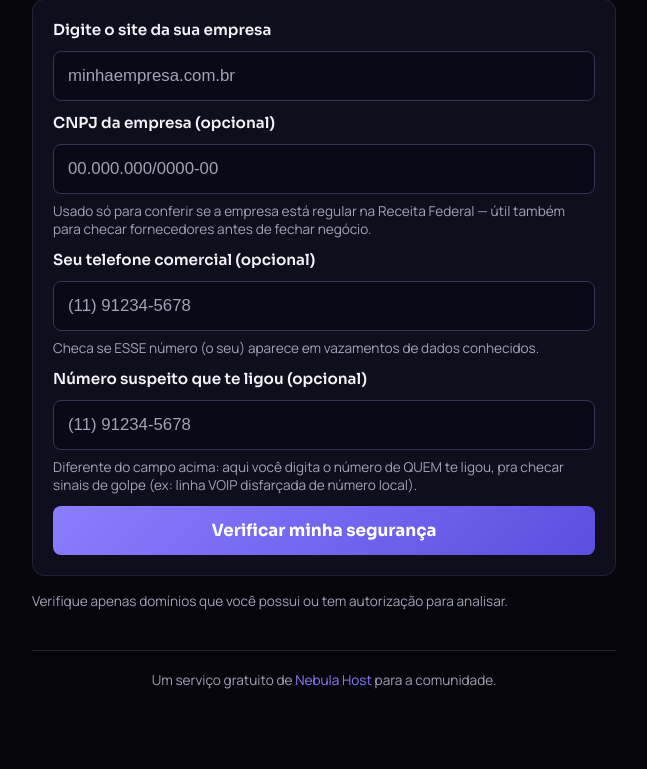
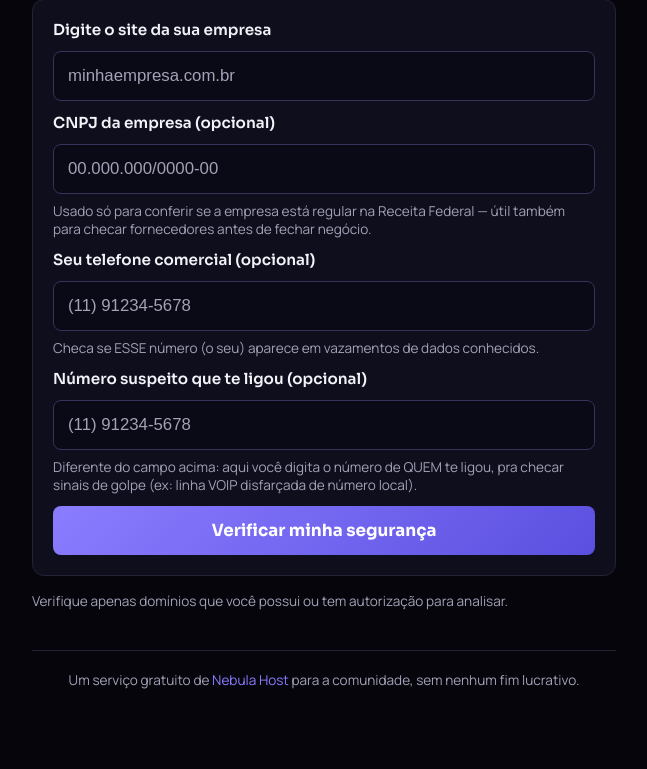
Before and after one commit to DLL-P/checkup-seguranca, a Python web app: template app/templates/index.html in a window 1280 px wide. Shown: the part 340-1109 px from the top of the page, without its empty margins (316-963 px from the left). Run offline with Jinja, Linux system fonts and the light colour scheme; the template is opened without the code that fills it, so the values that code supplies are empty.

Commit message:
Reforça no rodapé que o serviço não tem fins lucrativos
Co-Authored-By: Claude Sonnet 5 <noreply@anthropic.com>

```diff
--- a/app/templates/index.html
+++ b/app/templates/index.html
@@ -53,7 +53,7 @@
     <p class="disclaimer">Verifique apenas domínios que você possui ou tem autorização para analisar.</p>
 
     <footer class="site-footer">
-      Um serviço gratuito de <a href="https://nebulahost.com.br">Nebula Host</a> para a comunidade.
+      Um serviço gratuito de <a href="https://nebulahost.com.br">Nebula Host</a> para a comunidade, sem nenhum fim lucrativo.
     </footer>
   </main>
 </body>
--- a/app/templates/report.html
+++ b/app/templates/report.html
@@ -46,7 +46,7 @@
     </div>
 
     <footer class="site-footer">
-      Um serviço gratuito de <a href="https://nebulahost.com.br">Nebula Host</a> para a comunidade.
+      Um serviço gratuito de <a href="https://nebulahost.com.br">Nebula Host</a> para a comunidade, sem nenhum fim lucrativo.
     </footer>
   </main>
 </body>
```
